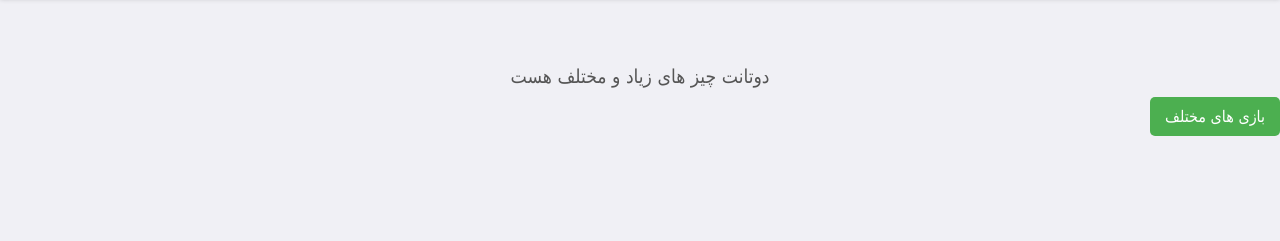
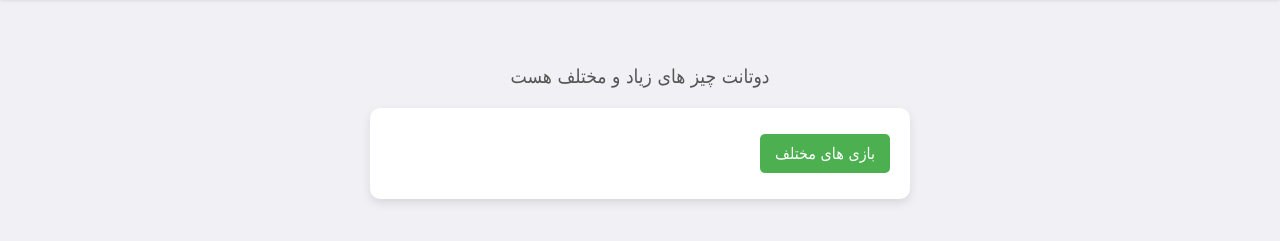
Before and after one commit to yara1397/dotanet3, a plain HTML site: page index.html in a window 1280 px wide. Shown: the part 81-322 px from the top of the page. Drawn offline with Linux system fonts and the light colour scheme.

Commit message:
Refactor game links into a list within a div

```diff
--- a/index.html
+++ b/index.html
@@ -97,8 +97,12 @@
 <body>
     <h1>به سایت دوتانت خوش آمدید</h1>
     <br>
-    <p>دوتانت چیز های زیاد و مختلف هست</p>
-    <a href="playgame/index.html">بازی های مختلف</a>
+   <p>دوتانت چیز های زیاد و مختلف هست</p>
+    <div class="game-box">
+        <ul
+         <li><a href="playgame/index.html">بازی های مختلف</a></li>
+        </ul>
+    </div>
     <br>
 
 </body>
```
